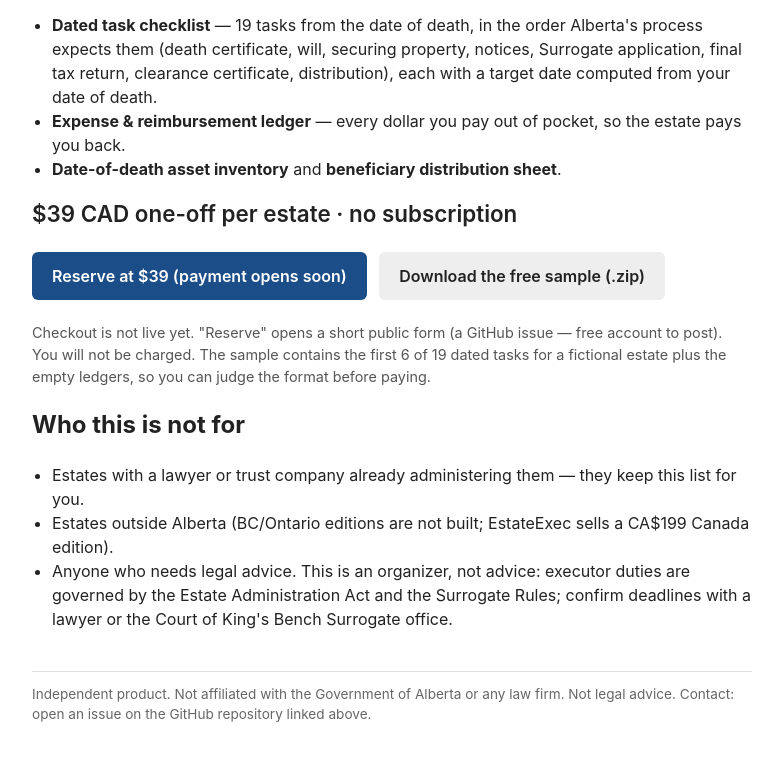
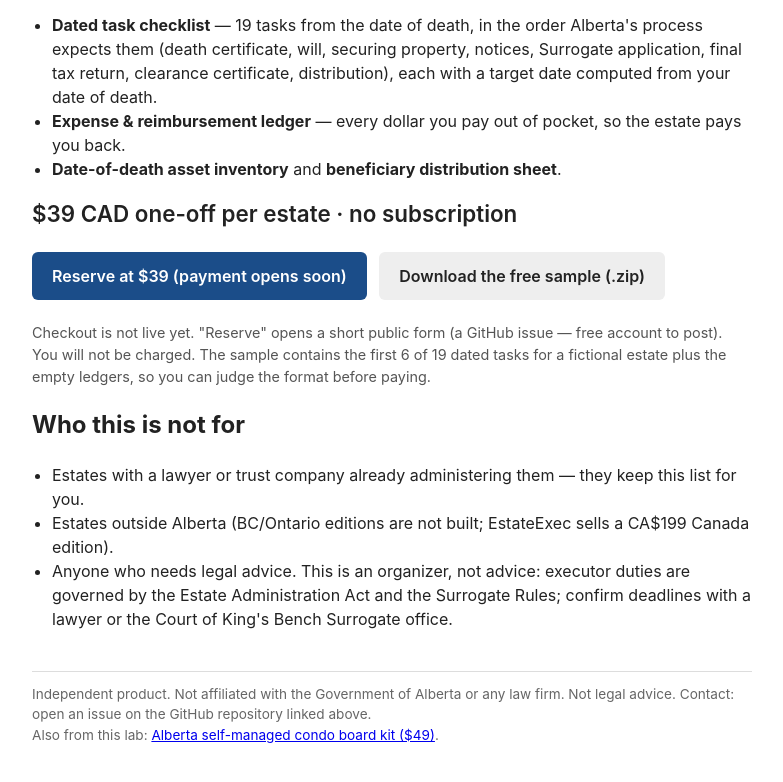
Before and after one commit to Aispotlightlab/ab-executor-kit, a plain HTML site: page docs/index.html in a window 1280 px wide. Shown: the part 172-954 px from the top of the page, without its empty margins (248-1031 px from the left). Drawn offline with Linux system fonts and the light colour scheme.

Commit message:
nestor: cross-link condo kit from executor page (run 9)

```diff
--- a/docs/index.html
+++ b/docs/index.html
@@ -44,6 +44,6 @@ The sample contains the first 6 of 19 dated tasks for a fictional estate plus th
 </ul>
 
 <footer>Independent product. Not affiliated with the Government of Alberta or any law firm. Not legal advice.
-Contact: open an issue on the GitHub repository linked above.</footer>
+Contact: open an issue on the GitHub repository linked above.<br>Also from this lab: <a href="https://aispotlightlab.github.io/ab-condo-kit/">Alberta self-managed condo board kit ($49)</a>.</footer>
 </body>
 </html>
```
